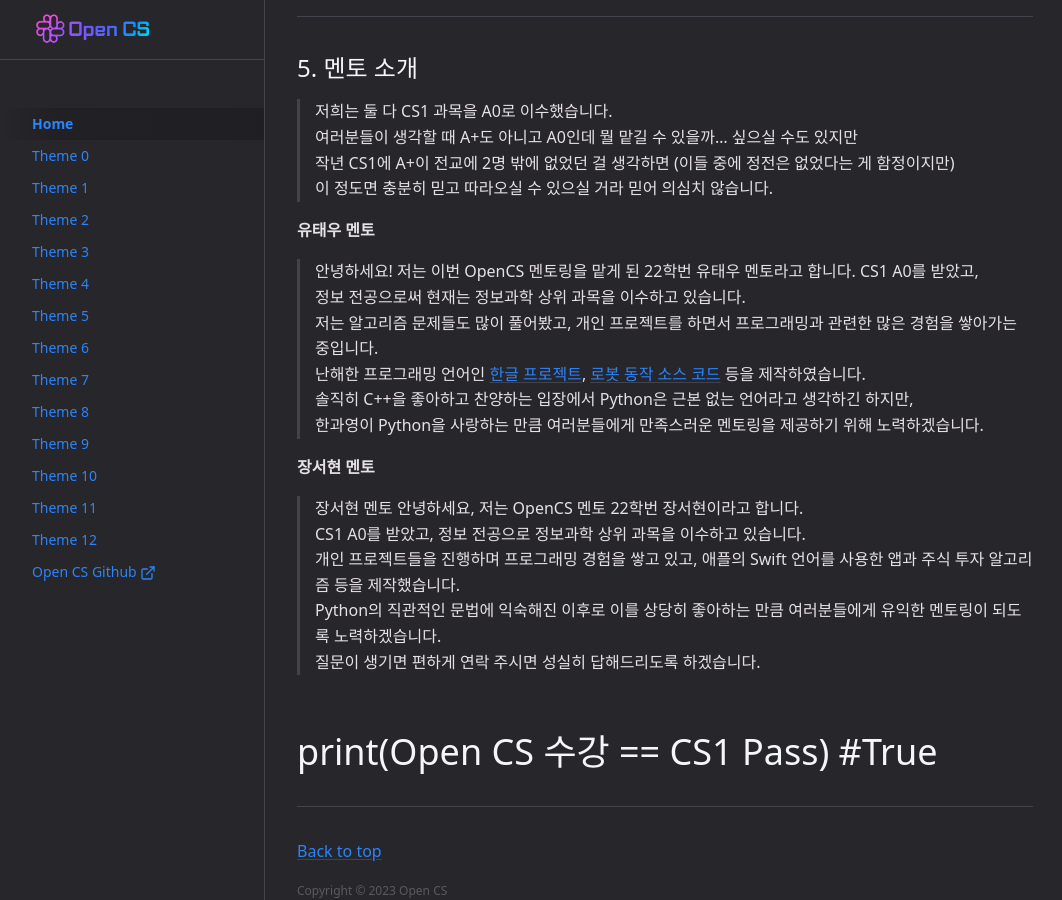
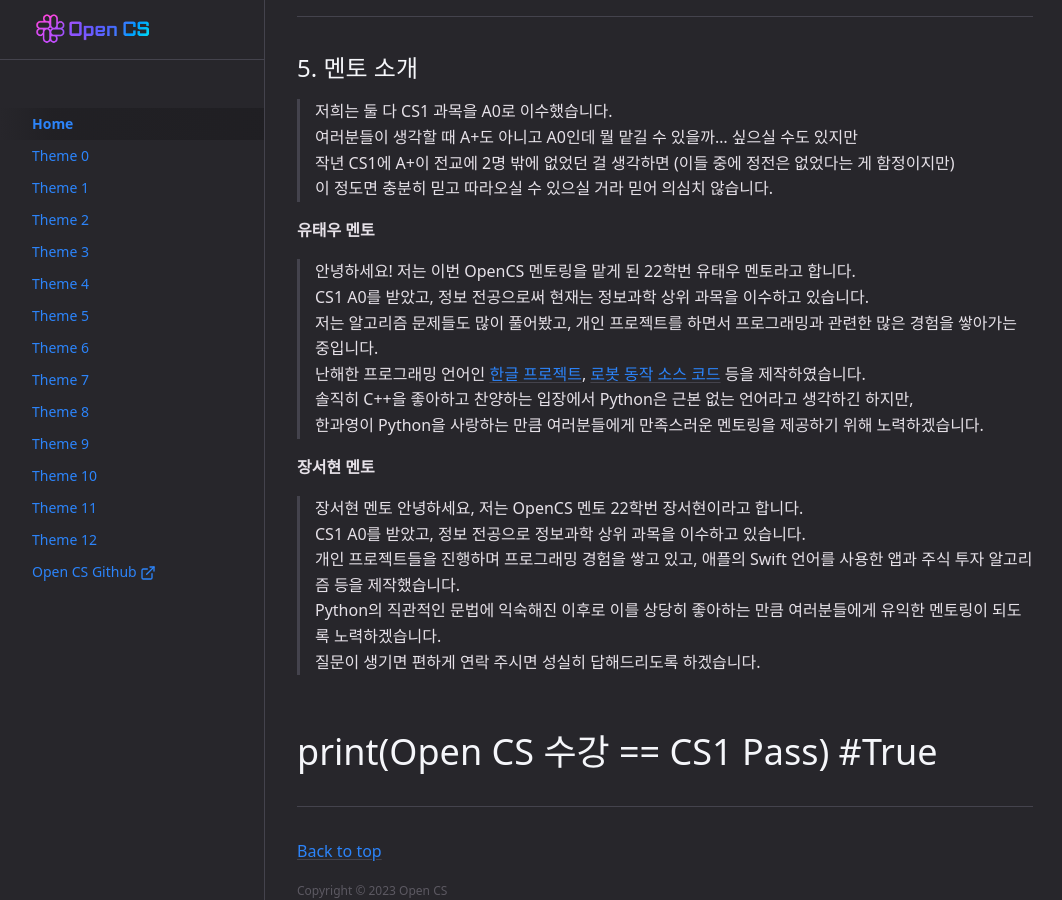
Before and after one commit to OpenCS-ksa/opencs-ksa.github.io, a Jekyll site: the page built from index.md, in a window 1280 px wide and 900 px high, scrolled down 1751 px. Shown: the whole window, without its empty margins (107-1169 px from the left). Built offline with Jekyll 4.4.1, drawn with Linux system fonts in a browser that asks for light colours.

```diff
--- a/index.md
+++ b/index.md
@@ -56,8 +56,8 @@ permalink: /
 > 이 정도면 충분히 믿고 따라오실 수 있으실 거라 믿어 의심치 않습니다.
 
 **유태우 멘토**
-> 안녕하세요! 저는 이번 OpenCS 멘토링을 맡게 된 22학번 유태우 멘토라고 합니다. CS1 A0를 받았고,
-> 정보 전공으로써 현재는 정보과학 상위 과목을 이수하고 있습니다.
+> 안녕하세요! 저는 이번 OpenCS 멘토링을 맡게 된 22학번 유태우 멘토라고 합니다.
+> CS1 A0를 받았고, 정보 전공으로써 현재는 정보과학 상위 과목을 이수하고 있습니다.
 > 저는 알고리즘 문제들도 많이 풀어봤고, 개인 프로젝트를 하면서 프로그래밍과 관련한 많은 경험을 쌓아가는 중입니다.
 > 난해한 프로그래밍 언어인 <a href = "https://github.com/CLiF-1593/HangulVirtualMachine">한글 프로젝트</a>, <a href = "https://github.com/CLiF-1593/FTC2023">로봇 동작 소스 코드</a> 등을 제작하였습니다.
 > 솔직히 C++을 좋아하고 찬양하는 입장에서 Python은 근본 없는 언어라고 생각하긴 하지만,
```
